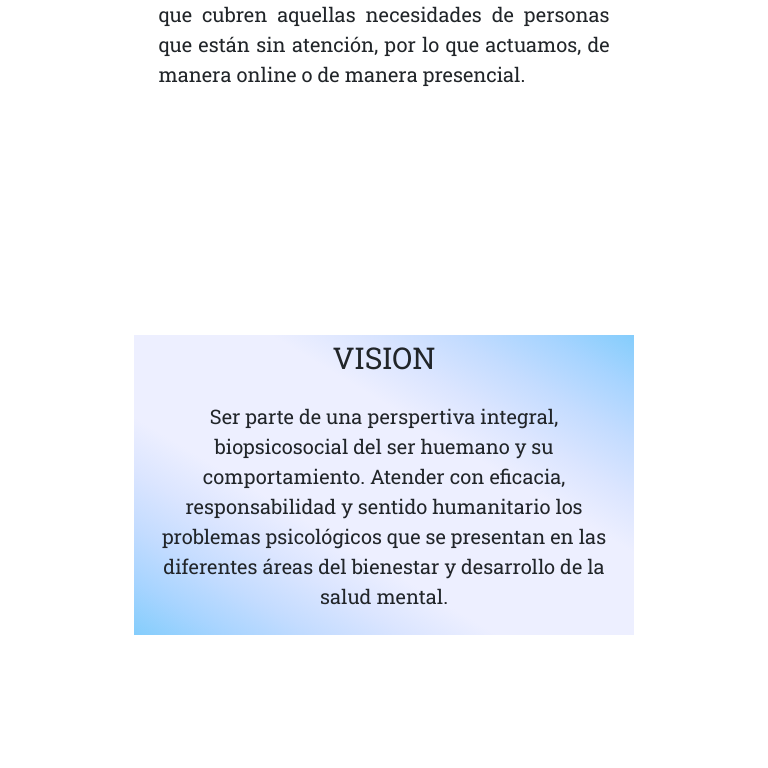
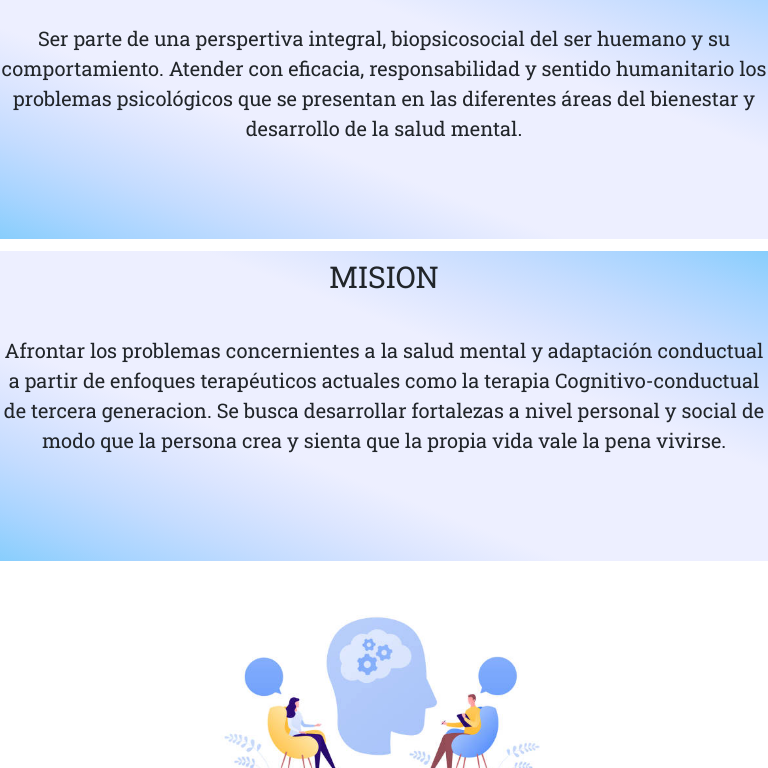
Before and after one commit to johpser/MentalHealthGroup, a plain HTML site: page paginas/nosotros.html in a window 768 px wide. Shown: the part 519-1287 px from the top of the page. Drawn offline with nearby package versions, Linux system fonts and the light colour scheme; a web font is replaced by a local one.

Commit message:
ya no hay scroll

```diff
--- a/sass/generales/_headerfooter.scss
+++ b/sass/generales/_headerfooter.scss
@@ -25,7 +25,7 @@ header{
         font-size: larger;
         color:white;
         text-shadow: 4px 1px 19px rgba(0,0,0,1);
-        margin-bottom: 10%;
+        margin-bottom: 5%;
         padding-top: 2.5%;
 
     }
--- a/sass/generales/_mediaQ.scss
+++ b/sass/generales/_mediaQ.scss
@@ -106,10 +106,10 @@
 }
 
 .nosotros{
-    margin-top: 42%;
-    margin-bottom: 30%;
-    grid-template-columns:500px;
-    grid-template-rows:350px  300px 310px 400px;
+    margin-top: 1%;
+    gap: 1%;
+    grid-template-columns:800px;
+    grid-template-rows:176px  300px 310px 400px;
     grid-template-areas:
 
     "descripcion"
--- a/sass/page/_contacto.scss
+++ b/sass/page/_contacto.scss
@@ -17,7 +17,6 @@
     grid-template-rows:400px;
     row-gap: 100%;
     justify-content: center;
-
     .datos{
         margin-top: 12%;
     }
```
Also changed, not shown: css/stilos.css, 1 other file.
